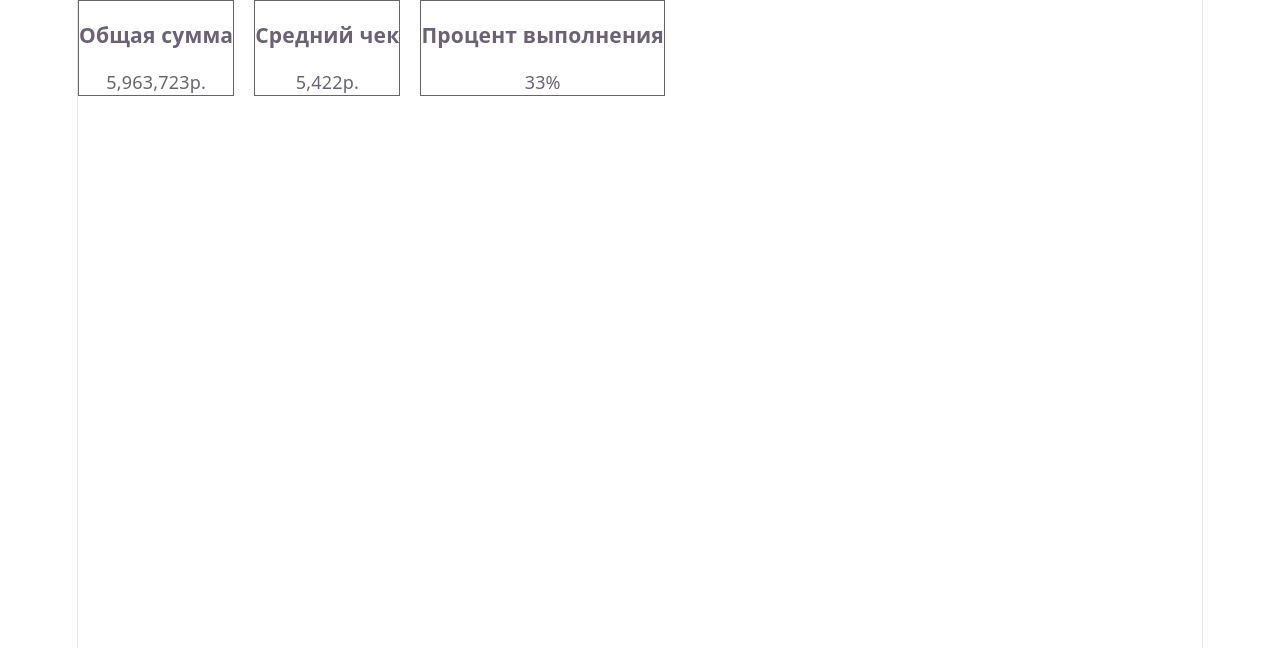
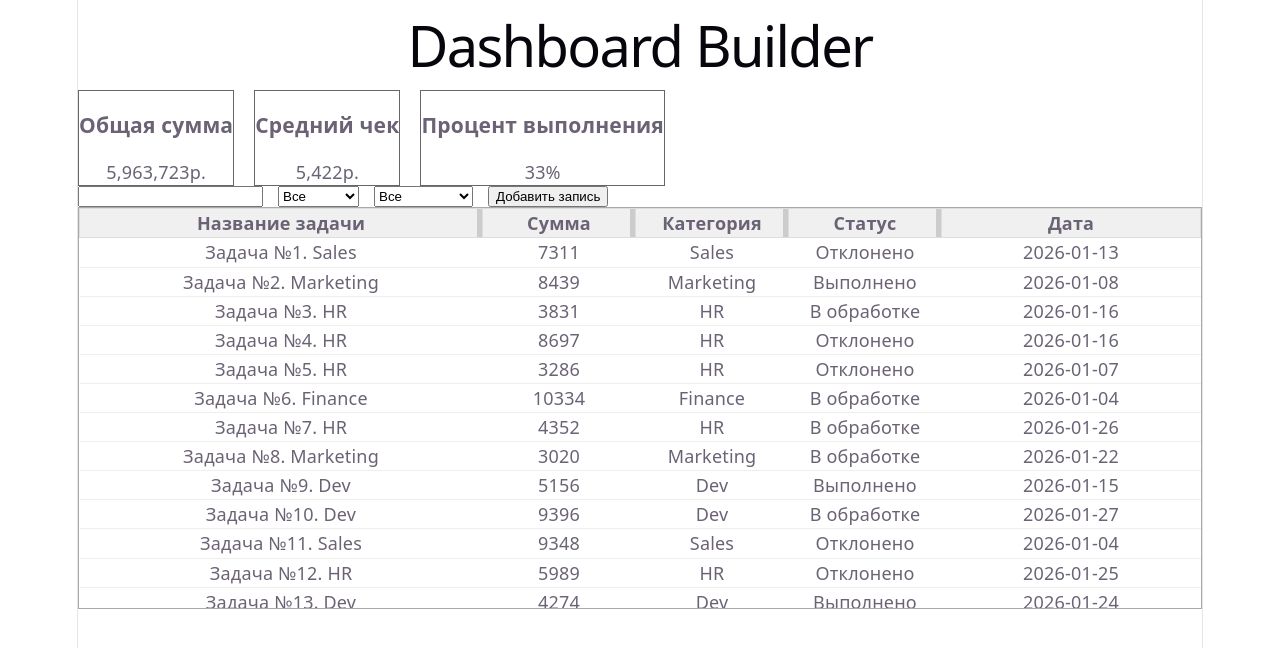
Before and after one commit to Sealal07/PHY52_REACT_MiniDashboard, a React (Vite) app: page / in a window 1280 px wide. Shown: the top 648 px of the page. Built offline with nearby package versions, Linux system fonts and the light colour scheme.

Commit message:
update App.jsx(add table and filters)

```diff
--- a/src/AnalyticTable.jsx
+++ b/src/AnalyticTable.jsx
@@ -118,7 +118,7 @@ function AnalyticTable({data}){
                                 Сумма
                                 <div style={resizeStyle} onMouseDown={(e)=>handleMouseDown(e, 'amount', thAmountRef.current)} />
                             </th>
-                            <th ref={thCateforyRef} style={{width: colWidth.category, position:'relative', border: '1px solid #ddd'}}>
+                            <th ref={thCategoryRef} style={{width: colWidth.category, position:'relative', border: '1px solid #ddd'}}>
                                 Категория
                                 <div style={resizeStyle} onMouseDown={(e)=>handleMouseDown(e, 'category', thCategoryRef.current)} />
                             </th>
@@ -154,5 +154,7 @@ function AnalyticTable({data}){
             </button>
             )}
         </div>
-    )
+    );
 }
+
+export default AnalyticTable;
--- a/src/App.jsx
+++ b/src/App.jsx
@@ -2,18 +2,41 @@ import React, {useState, useMemo, useEffect} from "react";
 import { generateMockData } from "./mockData";
 import DashboardMetrics from './DashboardMetrics';
 import FilterPanel from "./FilterPanel";
+import AnalyticTable from './AnalyticTable';
 
 function App() {
   const [rawData, setRawData] = useState(()=>generateMockData());
   const [filters, setFilters] = useState({search: '', category:'', status:''});
+  const [isModalOpen, setModalOpen] = useState(false);
 
+  // фильтрация массива
   const filteredData =  useMemo(()=>{
+      return rawData.filter(item => {
+        const matchesSearch = item.title.toLowerCase().includes(filters.search.toLowerCase());
+        const matchesCategory = filters.category ? item.category === filters.category : true;
+        const matchesStatus = filters.status ? item.status === filters.status : true;
+        return matchesSearch && matchesCategory && matchesStatus;
+      }
 
+      )
   },[rawData, filters.search, filters.category, filters.status]);
+
+  const handleNewItem = () => {};
 
   return (
     <>
-    <DashboardMetrics filteredData={rawData} />
+    <h1>Dashboard Builder</h1>
+    {/* компонент метрик */}
+    <DashboardMetrics filteredData={filteredData} />
+    {/* панель фильтров */}
+    <FilterPanel
+      filters={filters}
+      setFilters={setFilters}
+      onOpenModal={handleNewItem}
+    />
+
+    {/* таблица данных */}
+    <AnalyticTable data={filteredData} />
     </>
   )
 }
```
